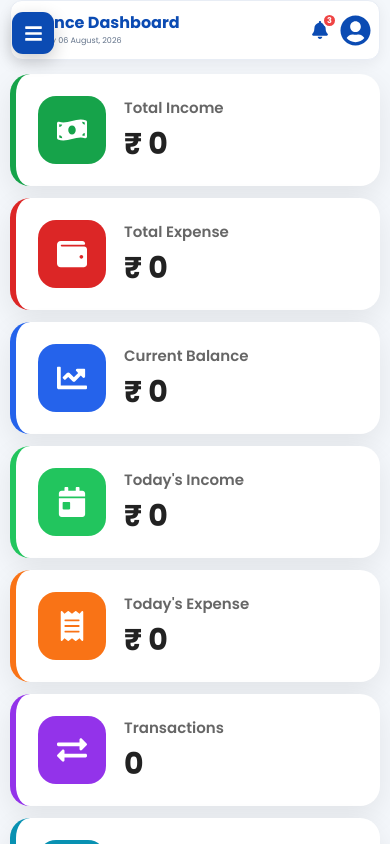
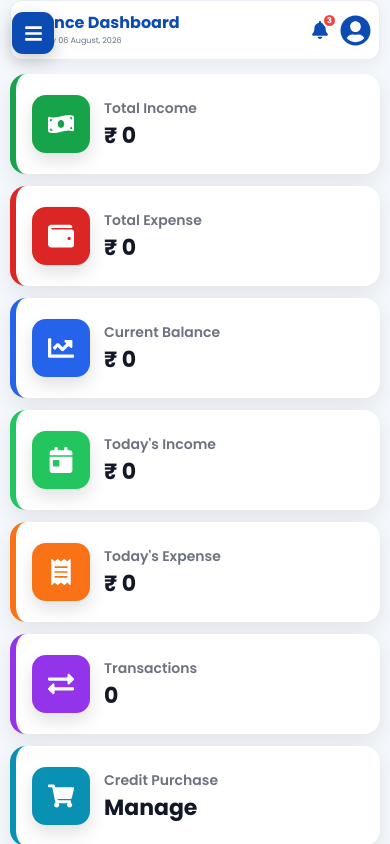
Before and after one commit to shabeebshabeeb760-collab/Badriyya, a React (Vite) app: page /dashboard in a window 390 px wide. Shown: the top 844 px of the page. Built offline with nearby package versions, Linux system fonts and the light colour scheme; no server answers; the database is empty.

Commit message:
Prepare Vercel deployment

```diff
--- a/src/components/DashboardCard.css
+++ b/src/components/DashboardCard.css
@@ -1,83 +1,179 @@
-.card{
-    background:#fff;
-    border-radius:18px;
-    padding:22px;
-    display:flex;
-    align-items:center;
-    gap:18px;
-    box-shadow:0 8px 25px rgba(0,0,0,.08);
-    transition:.3s;
-    cursor:pointer;
+/* =========================
+   DASHBOARD CARD
+========================= */
+
+.card {
+  width: 100%;
+  min-height: 115px;
+
+  background: #ffffff;
+
+  border-radius: 18px;
+
+  padding: 20px;
+
+  display: flex;
+  align-items: center;
+
+  gap: 18px;
+
+  box-sizing: border-box;
+
+  border-left: 6px solid transparent;
+
+  box-shadow:
+    0 8px 20px rgba(0, 0, 0, 0.08);
+
+  cursor: pointer;
+
+  transition:
+    transform 0.25s ease,
+    box-shadow 0.25s ease;
 }
 
-.card:hover{
-    transform:translateY(-6px);
-    box-shadow:0 18px 35px rgba(0,0,0,.15);
-}
+.card:hover {
+  transform: translateY(-4px);
 
-icon{
-    width:72px;
-    height:72px;
-    border-radius:20px;
-    display:flex;
-    align-items:center;
-    justify-content:center;
-    font-size:34px;
-    color:#fff;
-    box-shadow:0 8px 18px rgba(0,0,0,.15);
+  box-shadow:
+    0 12px 28px rgba(0, 0, 0, 0.12);
 }
 
 
-.card-content h3{
-    margin:0;
-    font-size:17px;
-    color:#666;
-    font-weight:600;
+/* =========================
+   ICON
+========================= */
+
+.icon {
+  width: 72px;
+  height: 72px;
+
+  min-width: 72px;
+
+  border-radius: 16px;
+
+  display: flex;
+  align-items: center;
+  justify-content: center;
+
+  color: #ffffff;
+
+  font-size: 34px;
+
+  box-shadow:
+    0 8px 18px rgba(0, 0, 0, 0.12);
 }
 
-.card-content h2{
-    margin-top:10px;
-    font-size:38px;
-    font-weight:700;
-    color:#222;
+
+/* =========================
+   CONTENT
+========================= */
+
+.card-content {
+  flex: 1;
+
+  min-width: 0;
 }
 
-.card{
-  background:#fff;
-  border-radius:20px;
-  padding:22px;
-  display:flex;
-  align-items:center;
-  gap:18px;
-  box-shadow:0 10px 30px rgba(0,0,0,.08);
-  cursor:pointer;
-  transition:.3s;
+.card-content h3 {
+  margin: 0 0 8px;
+
+  font-size: 15px;
+
+  font-weight: 600;
+
+  color: #6b7280;
 }
 
-.card:hover{
-  transform:translateY(-6px);
-  box-shadow:0 18px 35px rgba(0,0,0,.15);
+.card-content h2 {
+  margin: 0;
+
+  font-size: 26px;
+
+  font-weight: 700;
+
+  color: #111827;
+
+  line-height: 1.2;
+
+  white-space: nowrap;
+
+  overflow: hidden;
+
+  text-overflow: ellipsis;
 }
 
-.icon{
-  width:68px;
-  height:68px;
-  border-radius:18px;
-  display:flex;
-  align-items:center;
-  justify-content:center;
-  color:#fff;
-  font-size:30px;
+
+/* =========================
+   MOBILE
+========================= */
+
+@media (max-width: 768px) {
+
+  .card {
+    min-height: 105px;
+
+    padding: 17px 18px;
+
+    gap: 16px;
+
+    border-radius: 16px;
+  }
+
+  .icon {
+    width: 64px;
+    height: 64px;
+
+    min-width: 64px;
+
+    font-size: 29px;
+
+    border-radius: 14px;
+  }
+
+  .card-content h3 {
+    font-size: 15px;
+
+    margin-bottom: 6px;
+  }
+
+  .card-content h2 {
+    font-size: 24px;
+  }
+
+  .card:hover {
+    transform: none;
+  }
 }
 
-.card-content h3{
-  font-size:15px;
-  color:#666;
-  margin:0;
+
+/* =========================
+   SMALL MOBILE
+========================= */
+
+@media (max-width: 480px) {
+
+  .card {
+    min-height: 100px;
+
+    padding: 15px 16px;
+
+    gap: 14px;
+  }
+
+  .icon {
+    width: 58px;
+    height: 58px;
+
+    min-width: 58px;
+
+    font-size: 26px;
+  }
+
+  .card-content h3 {
+    font-size: 14px;
+  }
+
+  .card-content h2 {
+    font-size: 22px;
+  }
 }
-
-.card-content h2{
-  margin-top:8px;
-  font-size:30px;
-  font-weight:700;
-}
```
